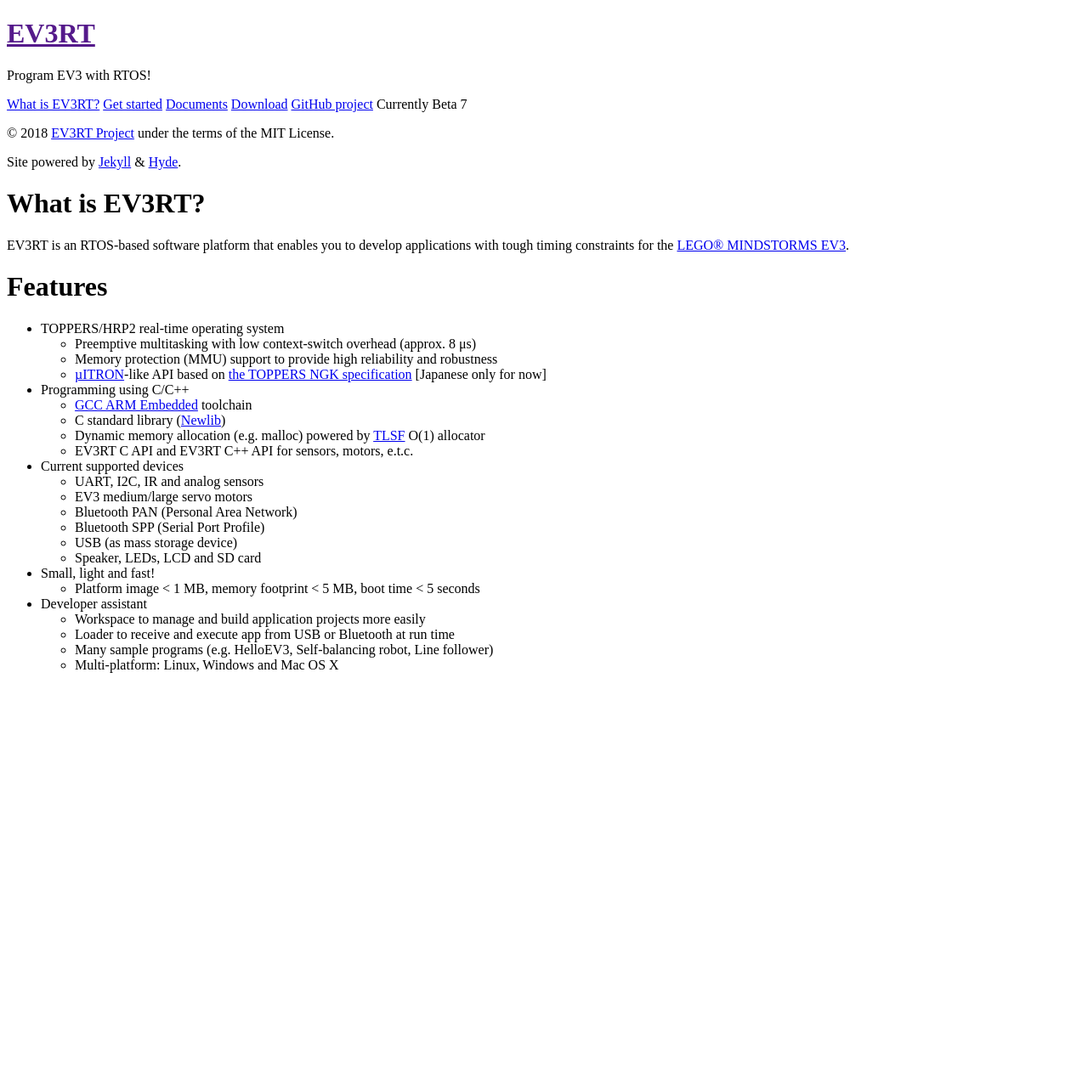
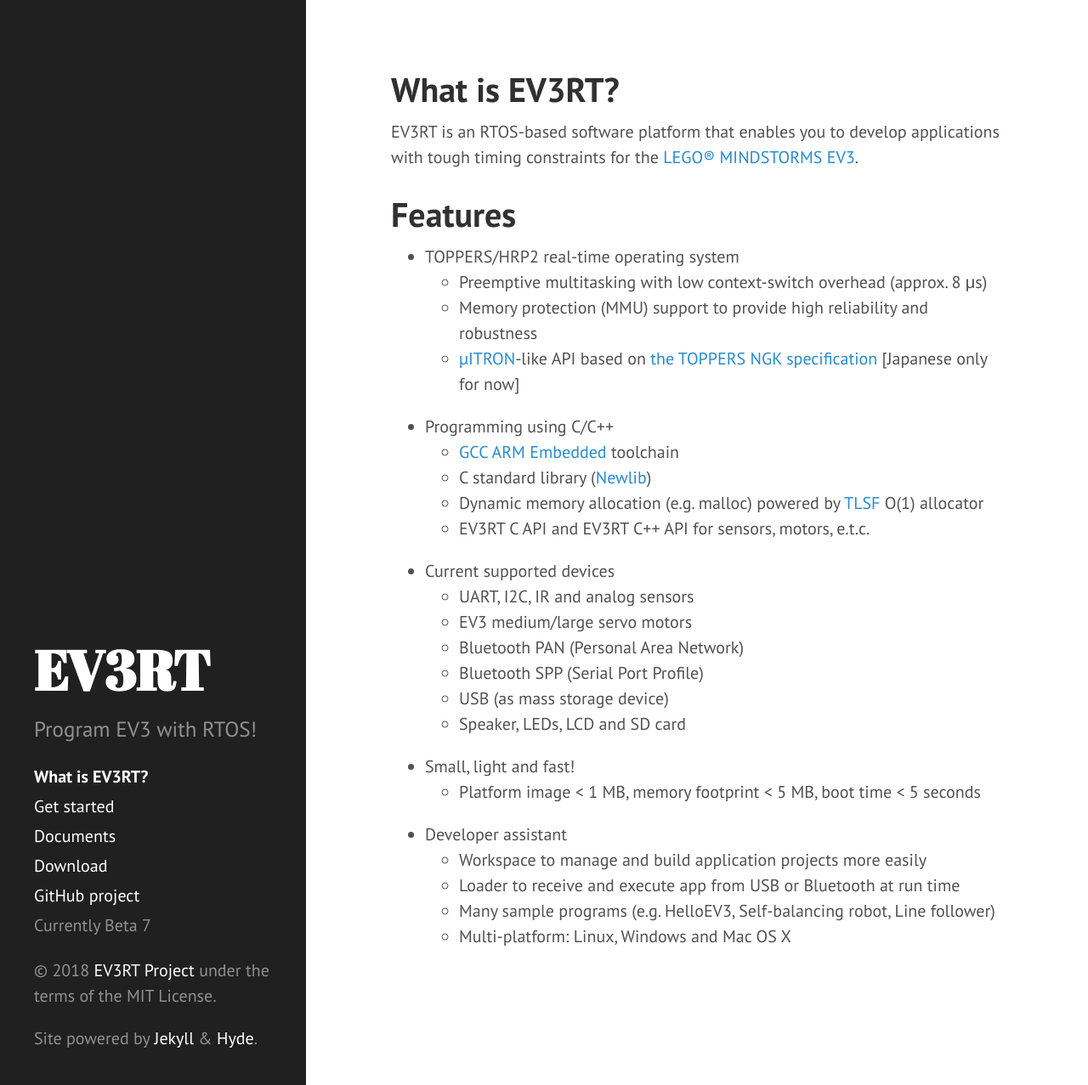
Before and after one commit to ev3rt-git/ev3rt-git.github.io, a Jekyll site: the page built from about.md, in a window 1280 px wide and 1277 px high. Shown: the whole window at 85% size. Built offline with Jekyll 4.4.1, drawn with Linux system fonts in a browser that asks for light colours.

Commit message:
modify css path

```diff
--- a/_includes/head.html
+++ b/_includes/head.html
@@ -27,14 +27,14 @@
   </title>
 
   <!-- CSS -->
-  <link rel="stylesheet" href="{{ site.baseurl }}public/css/poole.css">
-  <link rel="stylesheet" href="{{ site.baseurl }}public/css/syntax.css">
-  <link rel="stylesheet" href="{{ site.baseurl }}public/css/hyde.css">
+  <link rel="stylesheet" href="{{ 'public/css/poole.css' | relative_url }}">
+  <link rel="stylesheet" href="{{ 'public/css/syntax.css' | relative_url}}">
+  <link rel="stylesheet" href="{{ 'public/css/hyde.css' | relative_url }}">
   <link rel="stylesheet" href="http://fonts.googleapis.com/css?family=PT+Sans:400,400italic,700|Abril+Fatface">
 
   <!-- Icons -->
-  <link rel="apple-touch-icon-precomposed" sizes="144x144" href="{{ site.baseurl }}public/apple-touch-icon-144-precomposed.png">
-                                 <link rel="shortcut icon" href="{{ site.baseurl }}public/favicon.ico">
+  <link rel="apple-touch-icon-precomposed" sizes="144x144" href="{{ 'public/apple-touch-icon-144-precomposed.png' | relative_url }}">
+  <link rel="shortcut icon" href="{{ 'public/favicon.ico' | relative_url }}">
 
   <!-- RSS -->
   <link rel="alternate" type="application/rss+xml" title="RSS" href="/atom.xml">
```
